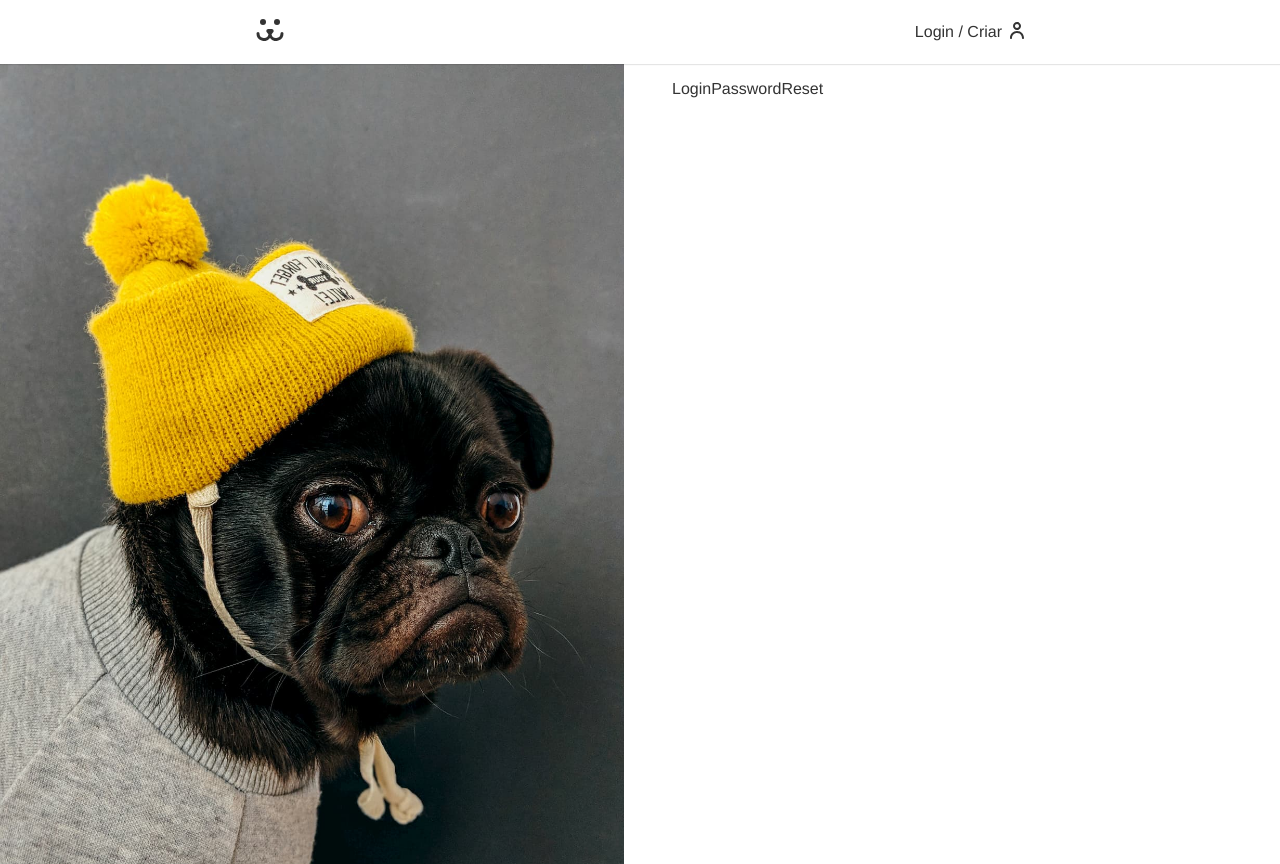
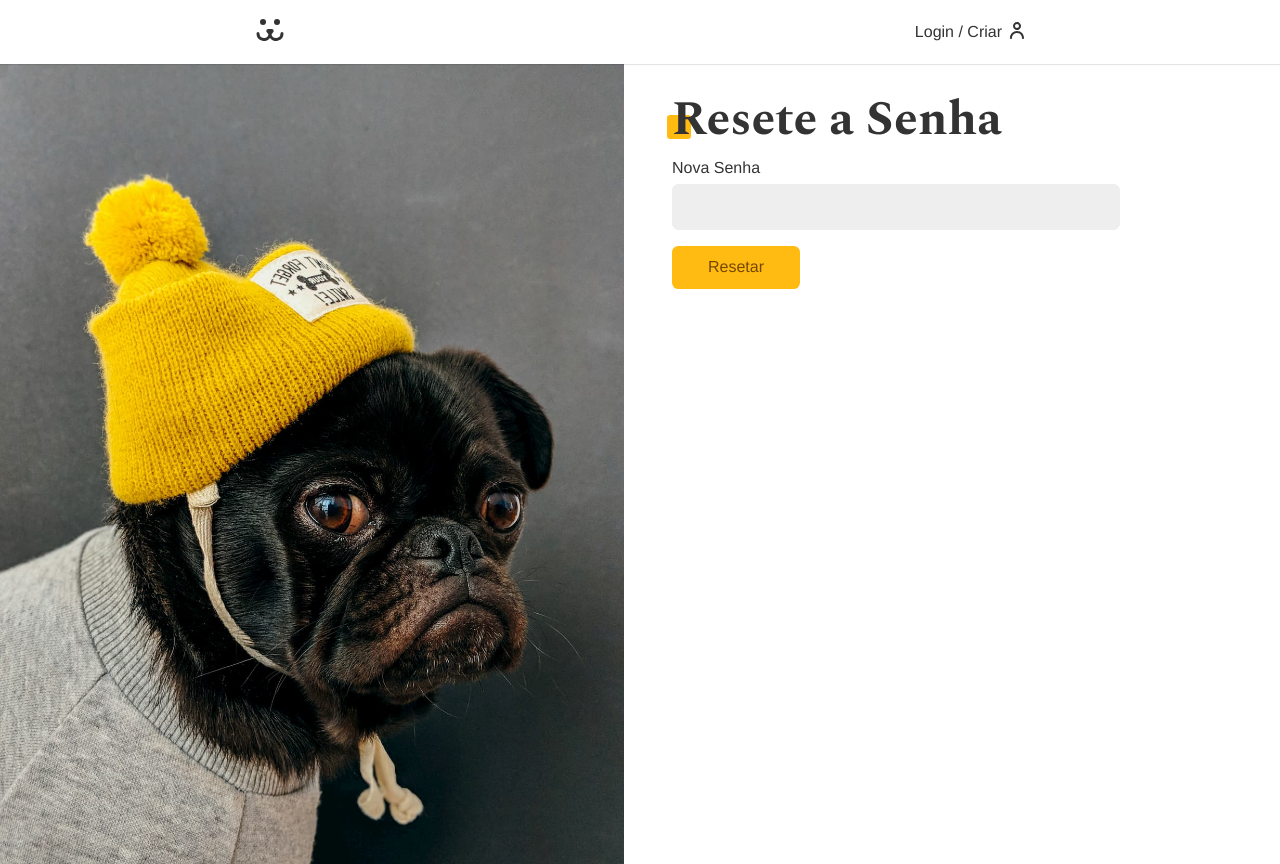
Before and after one commit to KaicMachado/dogs, a React (Vite) app: page /login/resetar in a window 1280 px wide. Built offline with nearby package versions, Linux system fonts and the light colour scheme.

Commit message:
criado secao de perdeu senha e funcionalidade para resetar senha

```diff
--- a/src/Components/Login/LoginPasswordLost.jsx
+++ b/src/Components/Login/LoginPasswordLost.jsx
@@ -1,7 +1,45 @@
-import React from "react";
+import React, { useState } from "react";
+import Input from "../Forms/Input";
+import Button from "../Forms/Button";
+import Error from "../Helper/Error";
+import useForm from "../../Hooks/useForm";
+import useFetch from "../../Hooks/useFetch";
+import { PASSWORD_LOST } from "../../api";
 
 const LoginPasswordLost = () => {
- return <div>LoginPasswordLost</div>;
+ const login = useForm();
+ const { data, error, loading, request } = useFetch();
+
+ async function handleSubmit(e) {
+  e.preventDefault();
+  if (login.validate()) {
+   const { url, options } = PASSWORD_LOST({
+    login: login.value,
+    url: window.location.href.replace("perdeu", "resetar"),
+   });
+   await request(url, options);
+  }
+ }
+
+ return (
+  <section>
+   <h1 className="title">Perdeu a senha ?</h1>
+   {data ? (
+    <p style={{ color: "#4c1" }}>{data}</p>
+   ) : (
+    <form onSubmit={handleSubmit}>
+     <Input label="Email / Usuário" type="text" name="login" {...login} />
+     {loading ? (
+      <Button disabled>Enviando...</Button>
+     ) : (
+      <Button>Enviar Email</Button>
+     )}
+    </form>
+   )}
+
+   <Error error={error} />
+  </section>
+ );
 };
 
 export default LoginPasswordLost;
--- a/src/Components/Login/LoginPasswordReset.jsx
+++ b/src/Components/Login/LoginPasswordReset.jsx
@@ -1,7 +1,55 @@
-import React from "react";
+import React, { useEffect, useState } from "react";
+import Input from "../Forms/Input";
+import Button from "../Forms/Button";
+import useForm from "../../Hooks/useForm";
+import useFetch from "../../Hooks/useFetch";
+import { PASSWORD_RESET } from "../../api";
+import Error from "../Helper/Error";
+import { useNavigate } from "react-router-dom";
 
 const LoginPasswordReset = () => {
- return <div>LoginPasswordReset</div>;
+ const [login, setLogin] = useState("");
+ const [key, setKey] = useState("");
+ const { loading, error, request } = useFetch();
+ const password = useForm("password");
+ const navigate = useNavigate();
+
+ useEffect(() => {
+  const params = new URLSearchParams(window.location.search);
+  const key = params.get("key");
+  const login = params.get("login");
+
+  if (key) setKey(key);
+  if (login) setLogin(login);
+ }, []);
+
+ async function handleSubmit(e) {
+  e.preventDefault();
+  if (password.validate()) {
+   const { url, options } = PASSWORD_RESET({
+    login,
+    key,
+    password: password.value,
+   });
+   const { response } = await request(url, options);
+   if (response.ok) navigate("./login");
+  }
+ }
+
+ return (
+  <div>
+   <h1 className="title">Resete a Senha</h1>
+   <form onSubmit={handleSubmit}>
+    <Input label="Nova Senha" type="password" name="password" {...password} />
+    {loading ? (
+     <Button disabled>Resetando...</Button>
+    ) : (
+     <Button>Resetar</Button>
+    )}
+   </form>
+   <Error error={error} />
+  </div>
+ );
 };
 
 export default LoginPasswordReset;
--- a/src/api.jsx
+++ b/src/api.jsx
@@ -112,3 +112,29 @@
   },
  };
 }
+
+export function PASSWORD_LOST(body) {
+ return {
+  url: API_URL + "/api/password/lost",
+  options: {
+   method: "POST",
+   headers: {
+    "Content-Type": "application/json",
+   },
+   body: JSON.stringify(body),
+  },
+ };
+}
+
+export function PASSWORD_RESET(body) {
+ return {
+  url: API_URL + "/api/password/reset",
+  options: {
+   method: "POST",
+   headers: {
+    "Content-Type": "application/json",
+   },
+   body: JSON.stringify(body),
+  },
+ };
+}
```
